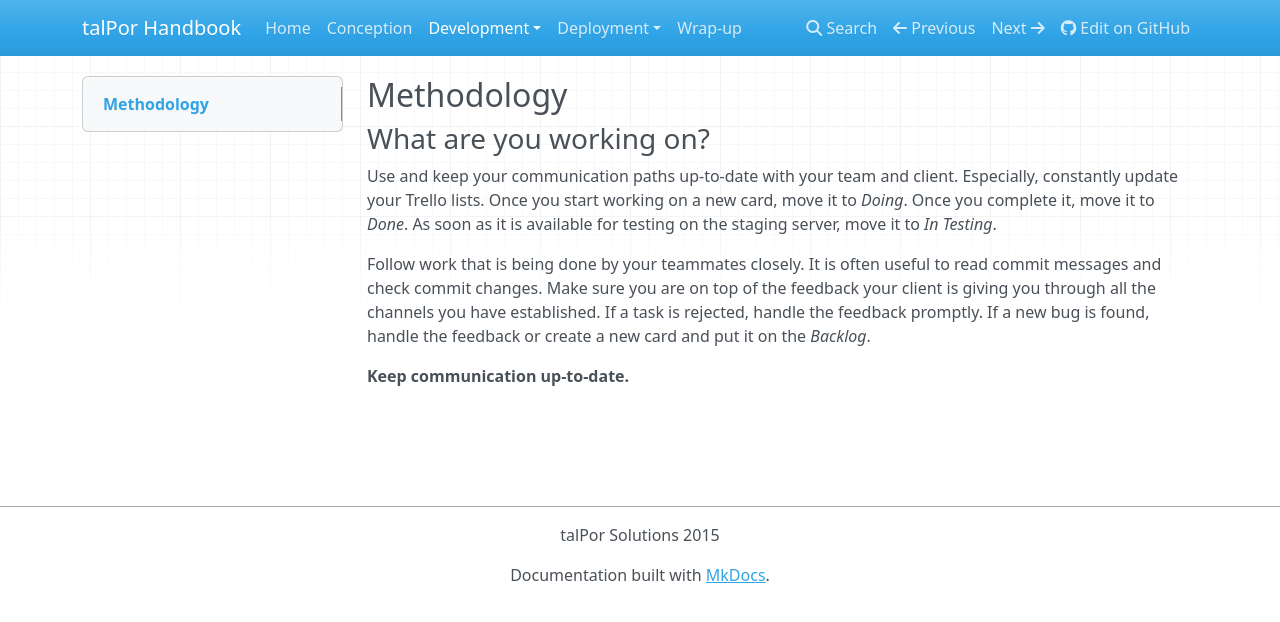
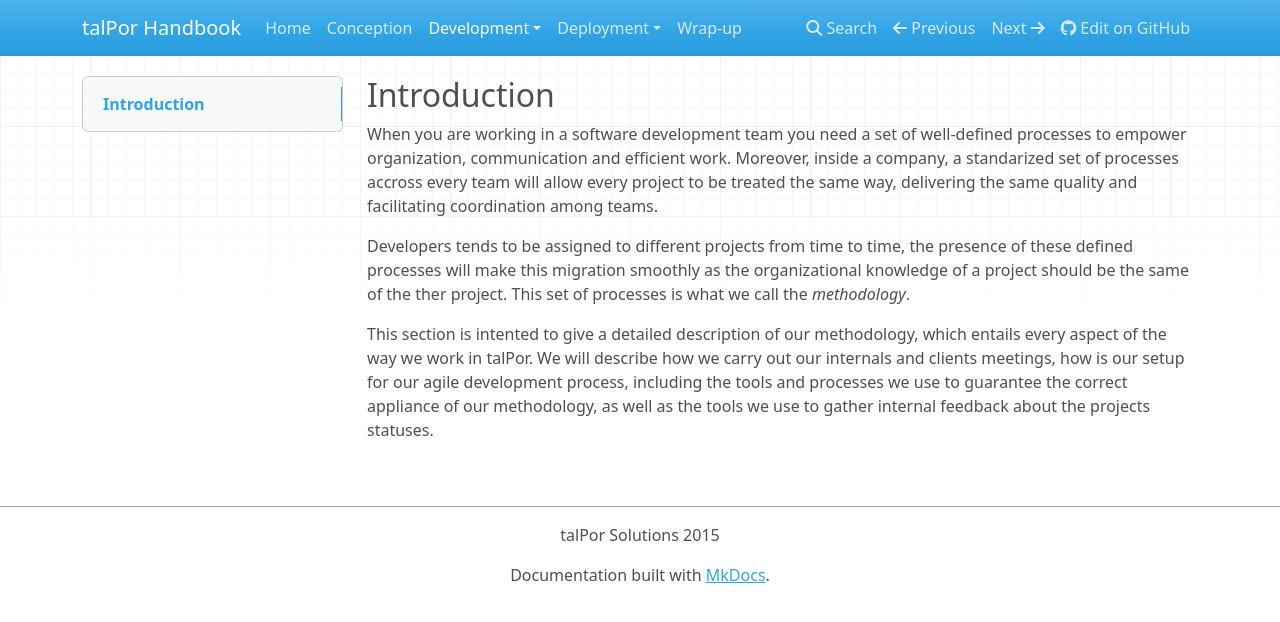
Before and after one commit to talpor/talpor-dev-handbook, an MkDocs documentation site: the page built from docs/development/methodology/index.md, in a window 1280 px wide. Shown: the top 622 px of the page. Built offline with MkDocs 1.6.1, drawn with Linux system fonts in a browser that asks for light colours; nearby versions of some CDN libraries; old or Windows-style settings are respelled for this version of MkDocs.

Commit message:
Fixed some content. Added methodology intro.

```diff
--- a/docs/development/methodology/index.md
+++ b/docs/development/methodology/index.md
@@ -1,19 +1,20 @@
-Methodology
---------------------
+##Introduction
 
-### What are you working on?
+When you are working in a software development team you need a set of
+well-defined processes to empower organization, communication and efficient
+work. Moreover, inside a company, a standarized set of processes
+accross every team will allow every project to be treated the same way,
+delivering the same quality and facilitating coordination among teams.
 
-Use and keep your communication paths up-to-date with your team and
-client. Especially, constantly update your Trello lists. Once you start
-working on a new card, move it to *Doing*. Once you complete it, move
-it to *Done*. As soon as it is available for testing on the staging
-server, move it to *In Testing*.
+Developers tends to be assigned to different projects from time to time,
+the presence of these defined processes will make this migration smoothly
+as the organizational knowledge of a project should be the same of the
+ther project. This set of processes is what we call the *methodology*.
 
-Follow work that is being done by your teammates closely. It is often
-useful to read commit messages and check commit changes. Make sure you
-are on top of the feedback your client is giving you through all the
-channels you have established. If a task is rejected, handle the
-feedback promptly. If a new bug is found, handle the feedback or
-create a new card and put it on the *Backlog*.
 
-**Keep communication up-to-date.**
+This section is intented to give a detailed description of our methodology,
+which entails every aspect of the way we work in talPor. We will describe
+how we carry out our internals and clients meetings, how is our
+setup for our agile development process, including the tools and processes
+we use to guarantee the correct appliance of our methodology, as well as
+the tools we use to gather internal feedback about the projects statuses.
```
Also changed, not shown: docs/conception/index.md (+9 -8 lines), docs/development/index.md (+2 -2 lines).
